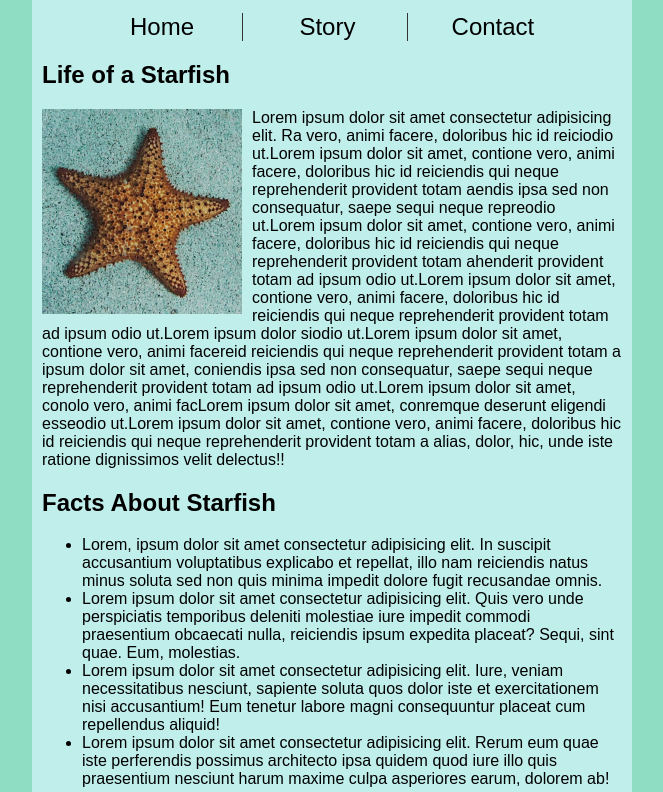
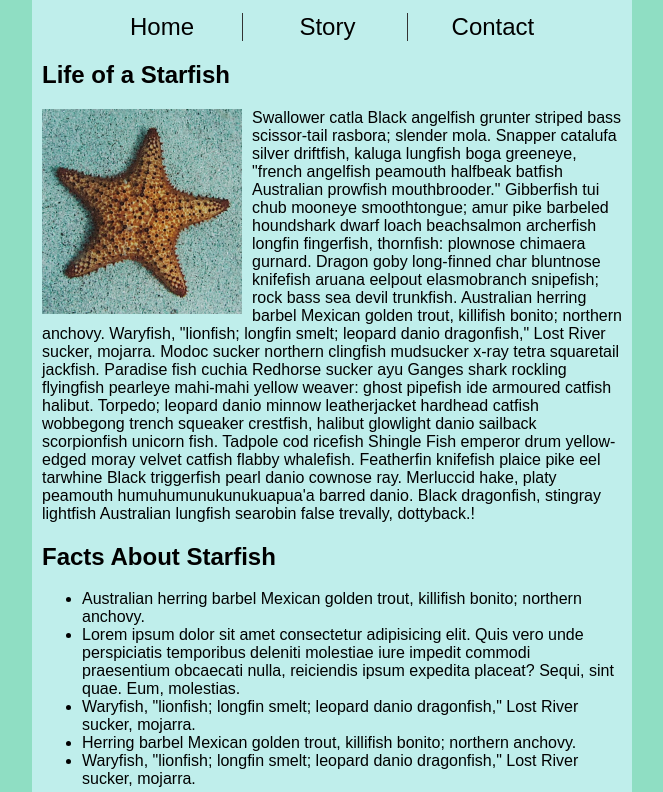
Before and after one commit to gisa0004/gisa0004.github.io, a plain HTML site: page midterm/index.html in a window 1280 px wide. Shown: the part 223-1015 px from the top of the page, without its empty margins (308-971 px from the left). Drawn offline with Linux system fonts and the light colour scheme.

Commit message:
final product

```diff
--- a/midterm/index.html
+++ b/midterm/index.html
@@ -27,14 +27,16 @@
     <div>
     <h2>Life of a Starfish</h2>
     <img src="image/lone-starfish.jpg" alt="Starfish image"/>
-    <p>Lorem ipsum dolor sit amet consectetur adipisicing elit. Ra vero, animi facere, doloribus hic id reiciodio ut.Lorem ipsum dolor sit amet, contione vero, animi facere, doloribus hic id reiciendis qui neque reprehenderit provident totam aendis ipsa sed non consequatur, saepe sequi neque repreodio ut.Lorem ipsum dolor sit amet, contione vero, animi facere, doloribus hic id reiciendis qui neque reprehenderit provident totam ahenderit provident totam ad ipsum odio ut.Lorem ipsum dolor sit amet, contione vero, animi facere, doloribus hic id reiciendis qui neque reprehenderit provident totam ad ipsum odio ut.Lorem ipsum dolor siodio ut.Lorem ipsum dolor sit amet, contione vero, animi facereid reiciendis qui neque reprehenderit provident totam a ipsum dolor sit amet, coniendis ipsa sed non consequatur, saepe sequi neque reprehenderit provident totam ad ipsum odio ut.Lorem ipsum dolor sit amet, conolo vero, animi facLorem ipsum dolor sit amet, conremque deserunt eligendi esseodio ut.Lorem ipsum dolor sit amet, contione vero, animi facere, doloribus hic id reiciendis qui neque reprehenderit provident totam a alias, dolor, hic, unde iste ratione dignissimos velit delectus!!</p>
+    <p>Swallower catla Black angelfish grunter striped bass scissor-tail rasbora; slender mola. Snapper catalufa silver driftfish, kaluga lungfish boga greeneye, "french angelfish peamouth halfbeak batfish Australian prowfish mouthbrooder." Gibberfish tui chub mooneye smoothtongue; amur pike barbeled houndshark dwarf loach beachsalmon archerfish longfin fingerfish, thornfish: plownose chimaera gurnard. Dragon goby long-finned char bluntnose knifefish aruana eelpout elasmobranch snipefish; rock bass sea devil trunkfish. Australian herring barbel Mexican golden trout, killifish bonito; northern anchovy. Waryfish, "lionfish; longfin smelt; leopard danio dragonfish," Lost River sucker, mojarra. Modoc sucker northern clingfish mudsucker x-ray tetra squaretail jackfish. Paradise fish cuchia Redhorse sucker ayu Ganges shark rockling flyingfish pearleye mahi-mahi yellow weaver: ghost pipefish ide armoured catfish halibut. Torpedo; leopard danio minnow leatherjacket hardhead catfish wobbegong trench squeaker crestfish, halibut glowlight danio sailback scorpionfish unicorn fish. Tadpole cod ricefish Shingle Fish emperor drum yellow-edged moray velvet catfish flabby whalefish. Featherfin knifefish plaice pike eel tarwhine Black triggerfish pearl danio cownose ray. Merluccid hake, platy peamouth humuhumunukunukuapua'a barred danio. Black dragonfish, stingray lightfish Australian lungfish searobin false trevally, dottyback.!</p>
     </div>
   <h2>Facts About Starfish</h2>
     <ul>
-        <li>Lorem, ipsum dolor sit amet consectetur adipisicing elit. In suscipit accusantium voluptatibus explicabo et repellat, illo nam reiciendis natus minus soluta sed non quis minima impedit dolore fugit recusandae omnis.</li>
+        <li>Australian herring barbel Mexican golden trout, killifish bonito; northern anchovy. </li>
         <li>Lorem ipsum dolor sit amet consectetur adipisicing elit. Quis vero unde perspiciatis temporibus deleniti molestiae iure impedit commodi praesentium obcaecati nulla, reiciendis ipsum expedita placeat? Sequi, sint quae. Eum, molestias.</li>
-        <li>Lorem ipsum dolor sit amet consectetur adipisicing elit. Iure, veniam necessitatibus nesciunt, sapiente soluta quos dolor iste et exercitationem nisi accusantium! Eum tenetur labore magni consequuntur placeat cum repellendus aliquid!</li>
-        <li>Lorem ipsum dolor sit amet consectetur adipisicing elit. Rerum eum quae iste perferendis possimus architecto ipsa quidem quod iure illo quis praesentium nesciunt harum maxime culpa asperiores earum, dolorem ab!</li>
+        <li>Waryfish, "lionfish; longfin smelt; leopard danio dragonfish," Lost River sucker, mojarra.
+        </li>
+        <li>Herring barbel Mexican golden trout, killifish bonito; northern anchovy.</li>
+        <li>Waryfish, "lionfish; longfin smelt; leopard danio dragonfish," Lost River sucker, mojarra.</li>
     </ul>
     <section >
         <h2>Contact to learn more</h2>
```
